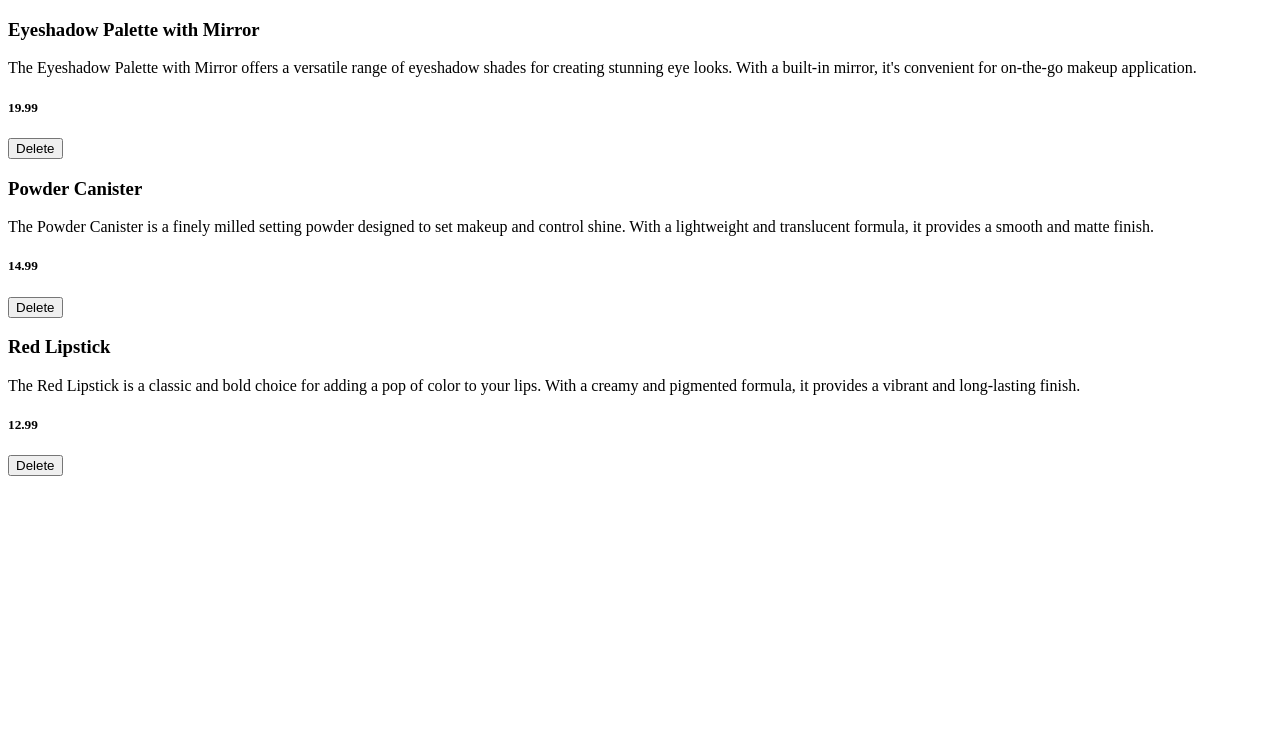
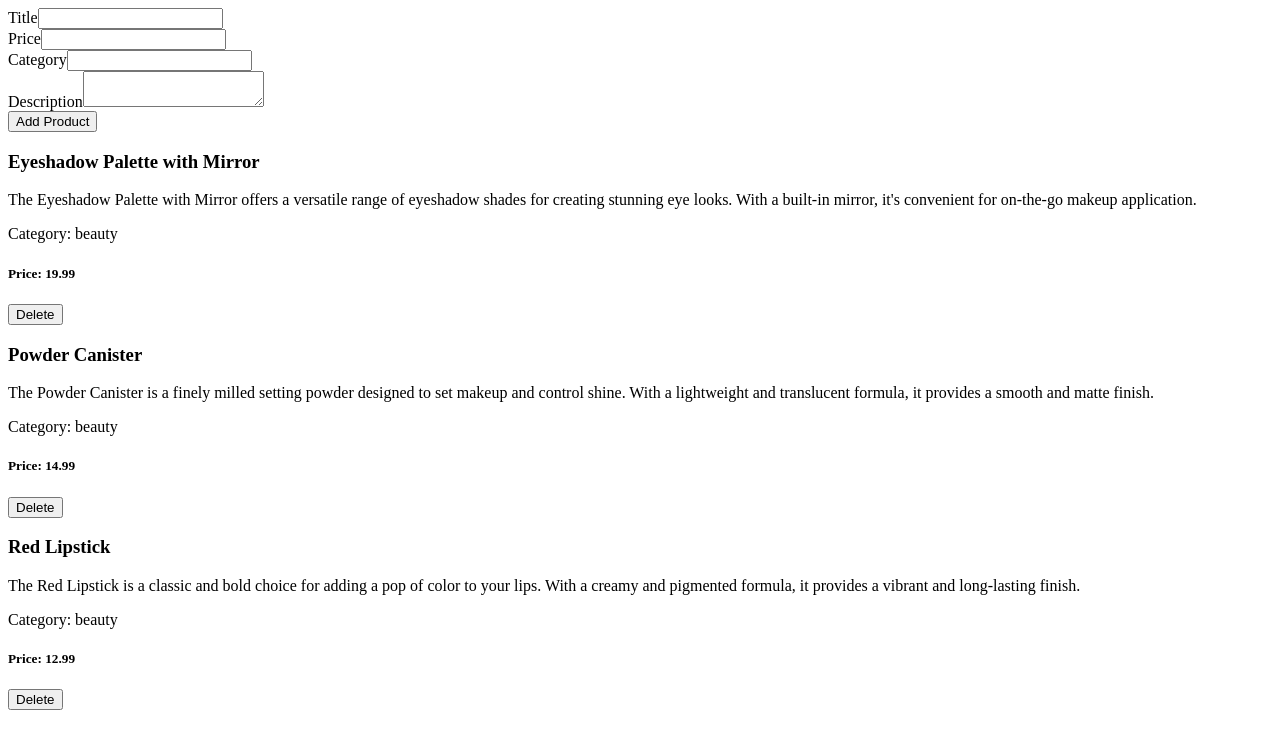
Before and after one commit to mostaryjahan/e-commerce-with-redux-toolkit, a React (Vite) app: page / in a window 1280 px wide. Shown: the top 748 px of the page. Built offline with nearby package versions, Linux system fonts and the light colour scheme; data requests are answered from the project's data file.

Commit message:
create form

```diff
--- a/package.json
+++ b/package.json
@@ -13,6 +13,7 @@
     "@reduxjs/toolkit": "^2.2.7",
     "axios": "^1.7.7",
     "json-server": "^1.0.0-beta.2",
+    "nanoid": "^5.0.7",
     "react": "^18.3.1",
     "react-dom": "^18.3.1",
     "react-redux": "^9.1.2",
--- a/src/App.jsx
+++ b/src/App.jsx
@@ -1,8 +1,10 @@
+import ProductForm from "./features/products/ProductForm";
 import ProductListView from "./features/products/ProductListView";
 
 const App = () => {
   return (
     <div>
+      <ProductForm />
       <ProductListView />
     </div>
   );
--- a/src/features/products/ProductForm.jsx
+++ b/src/features/products/ProductForm.jsx
@@ -1,20 +1,52 @@
+import { useState } from "react";
 
 const ProductForm = () => {
+  const [product, setProduct] = useState({
+    id: "",
+    title: "",
+    price: "",
+    description: "",
+    category: "",
+  });
+
+  const handleChange = (e) => {
+    setProduct({
+      ...product,
+      [e.target.name]: e.target.value,
+    });
+  };
+
+  const handleSubmit = (event) => {
+    event.preventDefault();
+    console.log(product);
+  };
   return (
-        <form>
+    <form onSubmit={handleSubmit}>
       <div>
         <label>Title</label>
-                <input name="title" value={productSlice.title} onChange={handleChange} />
+        <input name="title" value={product.title} onChange={handleChange} />
       </div>
       <div>
         <label>Price</label>
-                <input name="price" value={productSlice.price} onChange={handleChange} />
+        <input name="price" value={product.price} onChange={handleChange} />
+      </div>
+      <div>
+        <label>Category</label>
+        <input
+          name="category"
+          value={product.category}
+          onChange={handleChange}
+        />
       </div>
       <div>
         <label>Description</label>
-                <textarea name="description" id=""></textarea>
-
+        <textarea
+          name="description"
+          value={product.description}
+          onChange={handleChange}
+        ></textarea>
       </div>
+      <button type="submit">Add Product</button>
     </form>
   );
 };
--- a/src/features/products/ProductListView.jsx
+++ b/src/features/products/ProductListView.jsx
@@ -22,7 +22,8 @@ const ProductListView = () => {
                 return  <article key={product.id}>
                     <h3>{product.title}</h3>
                     <p>{product.description}</p>
-                    <h5>{product.price}</h5>
+                    <p>Category: {product.category}</p>
+                    <h5>Price: {product.price}</h5>
                     <button onClick={()=> dispatch(deleteProduct(product.id))}>Delete</button>
 
                 </article>
```
Also changed, not shown: src/features/products/productSlice.js (line endings or trailing spaces), 1 other file (tests, documents, lock files or other folders). Lines whose indentation alone changed are shown as unchanged.
